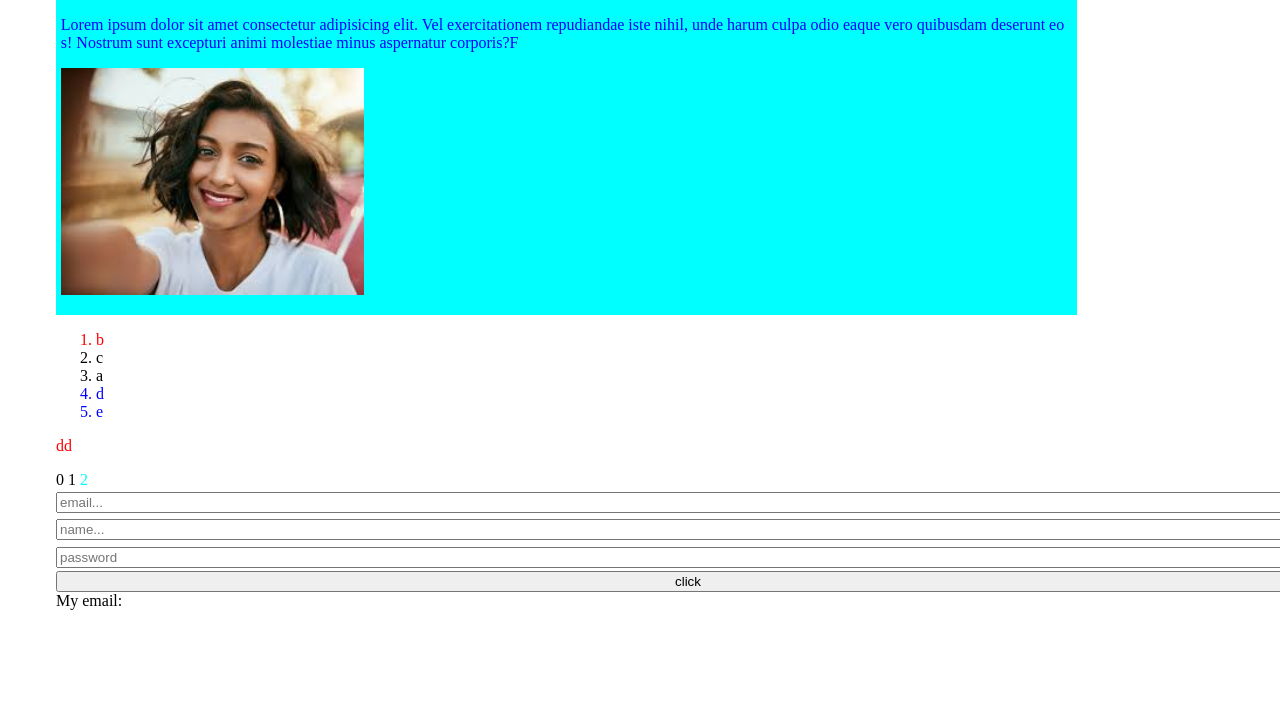
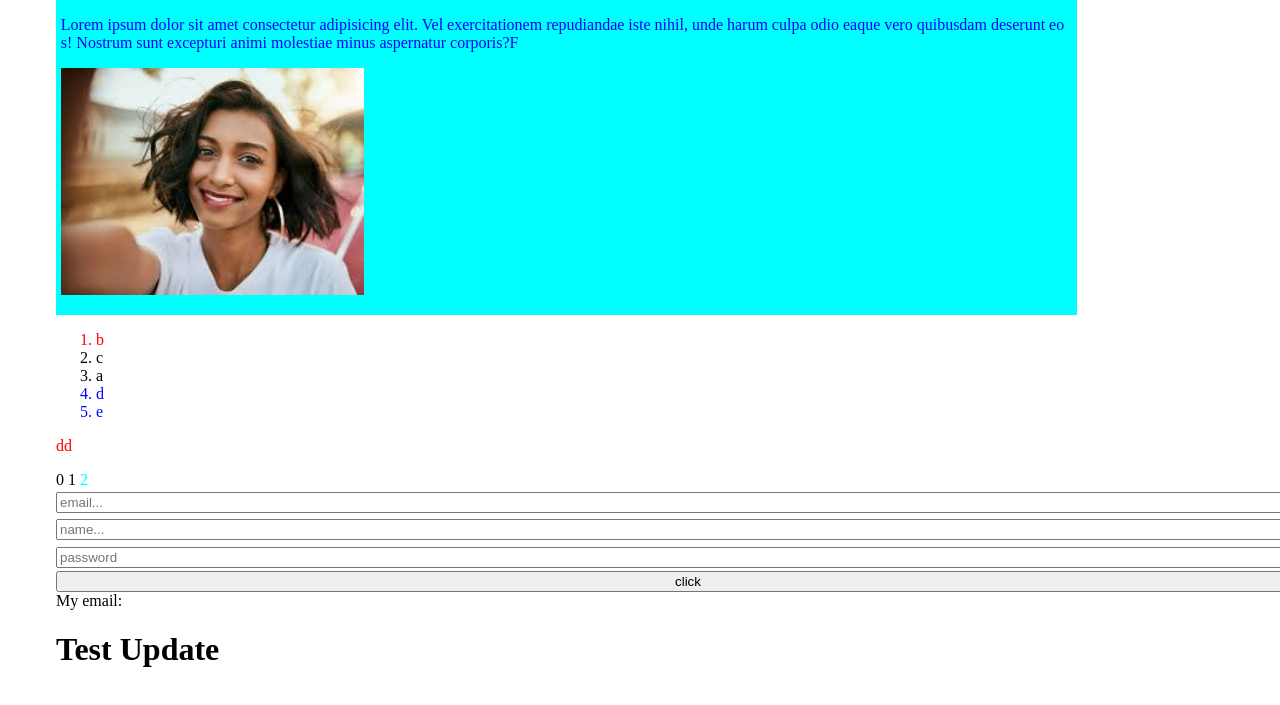
Before and after one commit to samvln/test-deploy, a plain HTML site: page index.html in a window 1280 px wide. Shown: the part 145-850 px from the top of the page. Before the commit the page ends 800 px from the top, so only its background shows below. Drawn offline with Linux system fonts and the light colour scheme.

Commit message:
second test

```diff
--- a/index.html
+++ b/index.html
@@ -47,6 +47,7 @@
                     <span id="show_name"></span>
                     <span id="show_id"></span>
             </div>
+            <h1>Test Update</h1>
         </div>
     </div>
 
```
